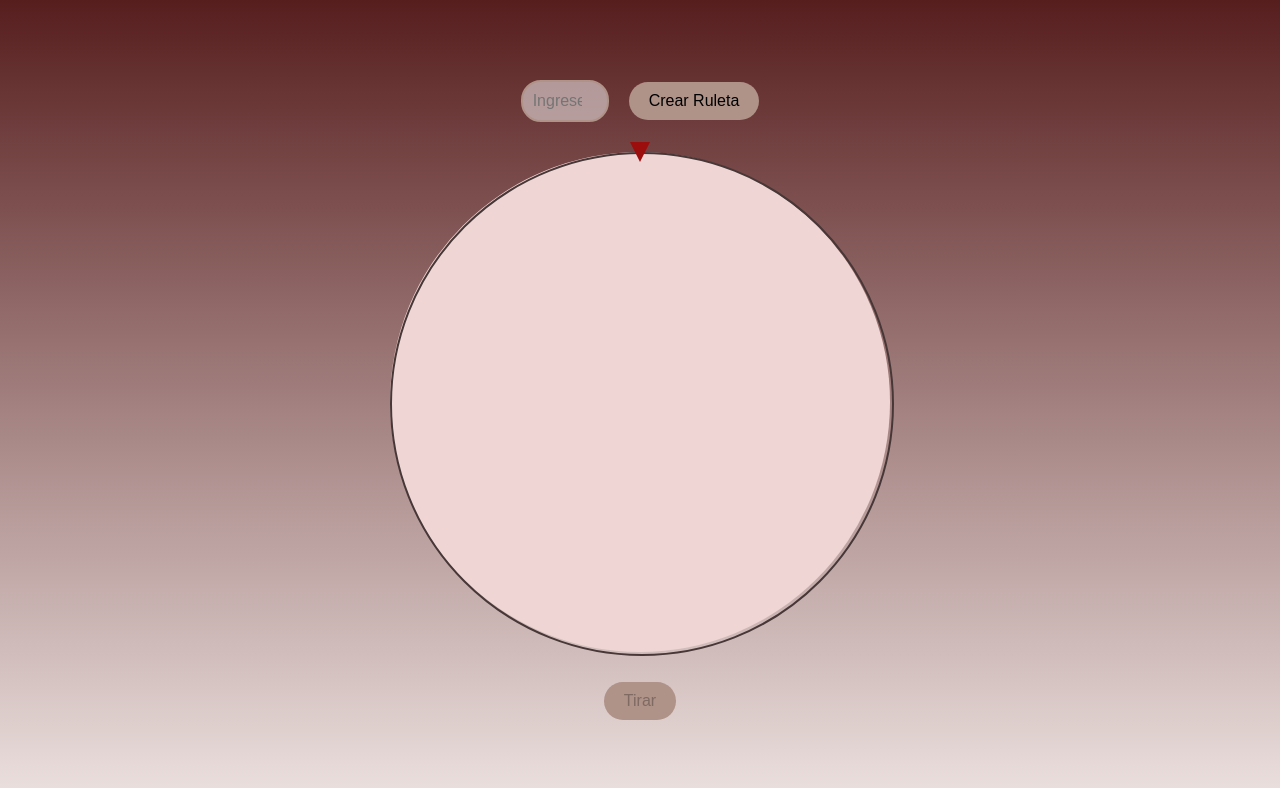
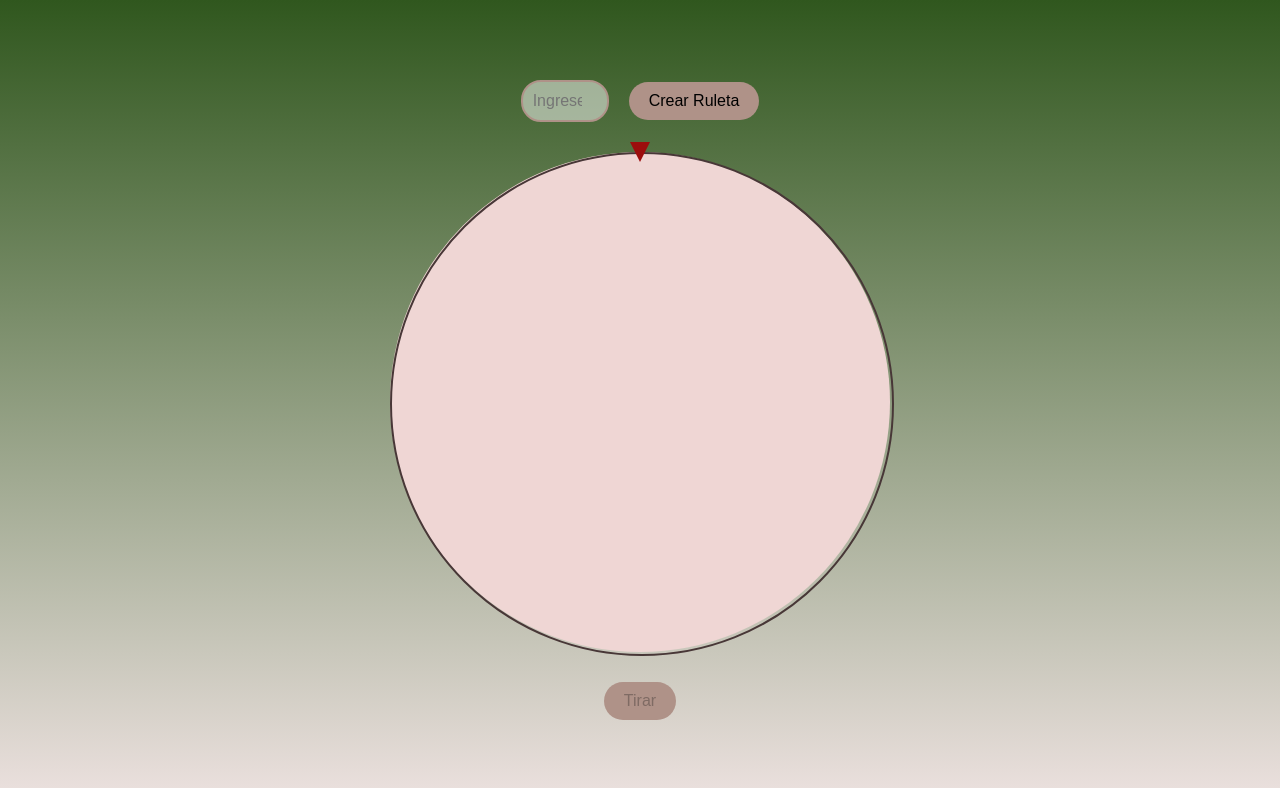
Before and after one commit to agusmeneses/CI_Ingenier-a_de_Software, a React (Create React App) app: page / in a window 1280 px wide. Shown: the top 788 px of the page. Built offline with nearby package versions, Linux system fonts and the light colour scheme.

Commit message:
Cambios en el CSS

```diff
--- a/src/App.css
+++ b/src/App.css
@@ -4,7 +4,7 @@ body {
   justify-content: center;
   align-items: center;
   height: 100vh;
-  background: linear-gradient(to bottom, #571e1e, #ece1df);
+  background: linear-gradient(to bottom, #30571e, #ece1df);
 }
 
 .container {
```
